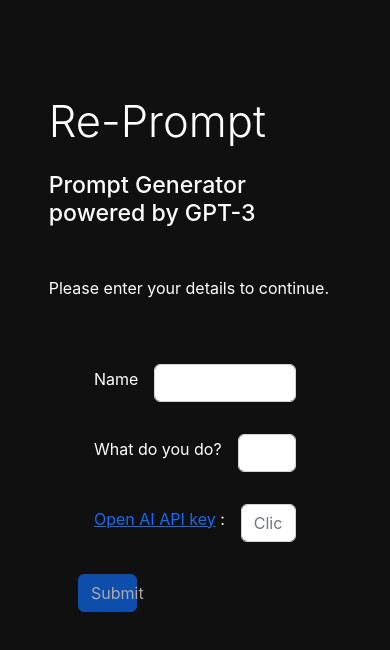
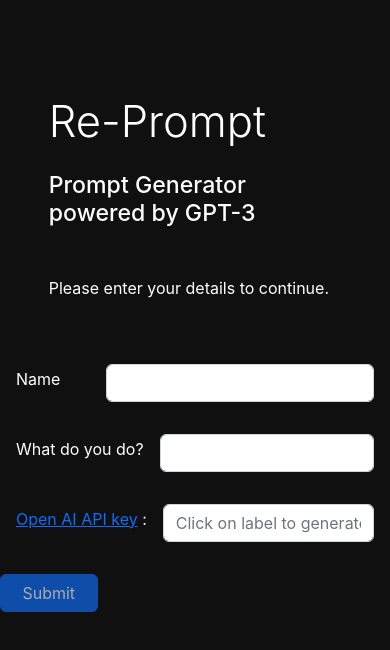
Before and after one commit to shazzy152/next-gpt, a Next.js app: page /HomePage in a window 390 px wide. Shown: the top 650 px of the page. Built offline with nearby package versions, Linux system fonts and the light colour scheme.

Commit message:
added better mobile responsiveness

```diff
--- a/pages/HomePage.tsx
+++ b/pages/HomePage.tsx
@@ -134,7 +134,7 @@
         </div>
           <div className="d-flex justify-content-center w-100">
             <Form onSubmit={handleSubmit} className={`${styles.inputForm} d-flex flex-column justify-content-center align-items-center`}>
-              <Form.Group className='mb-3 w-75' controlId='prompt-input'>
+              <Form.Group className='mb-3 w-100' controlId='prompt-input'>
                 {(api_key === null) &&
                 (<div>
                   <div className="d-flex justify-content-between w-100 align-items-center p-3">
--- a/styles/Home.module.css
+++ b/styles/Home.module.css
@@ -7,7 +7,11 @@
 }
 
 .inputForm {
-  width: 50%;
+  width: 40%;
+}
+
+.form-group{
+  border: 1px solid blue;
 }
 
 .signOut{
@@ -41,7 +45,7 @@
 
 @media only screen and (max-width: 1000px){
 	.inputForm{
-    width: 80%;
+    width: 100%;
   }
   .quotecard{
     flex-direction: column;
```
